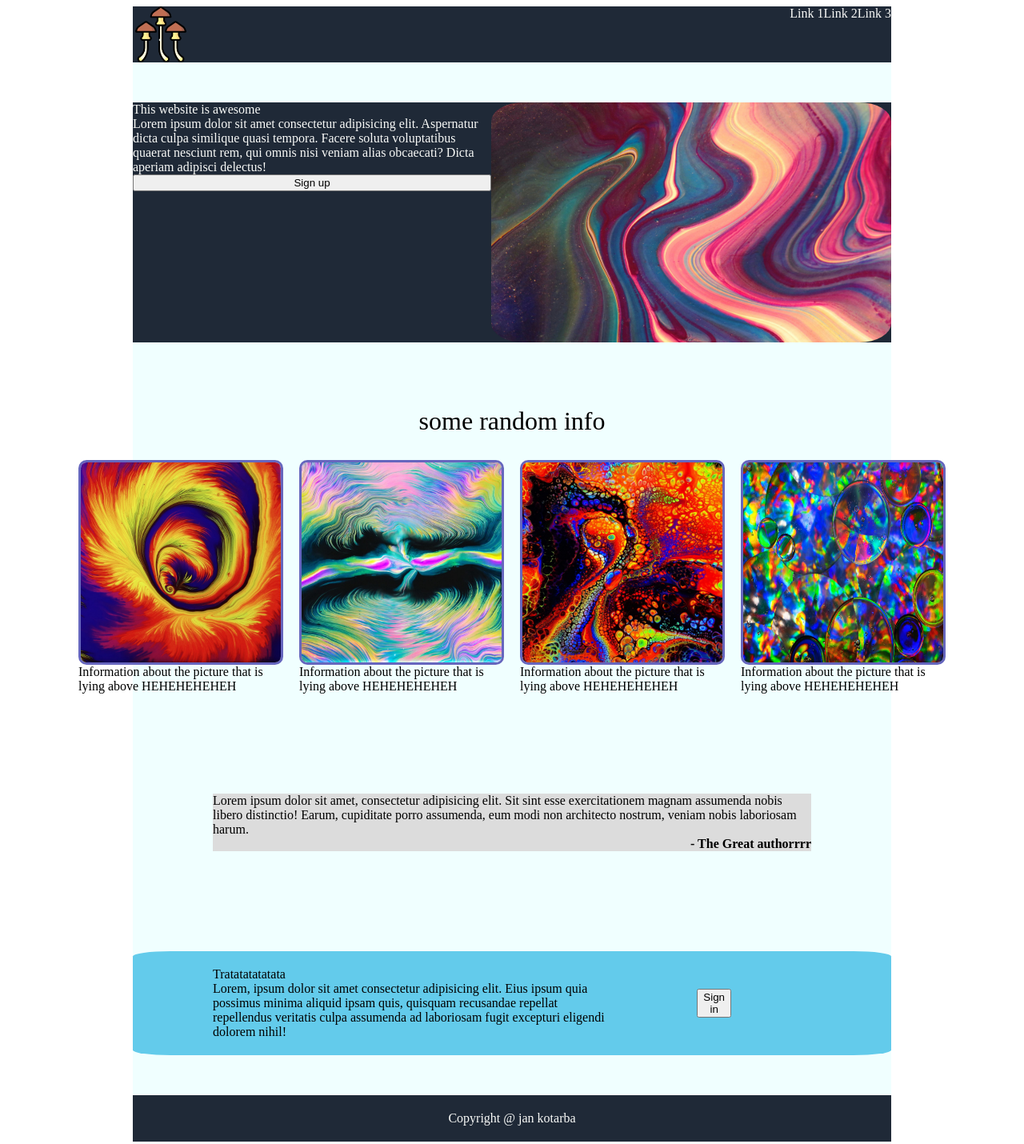
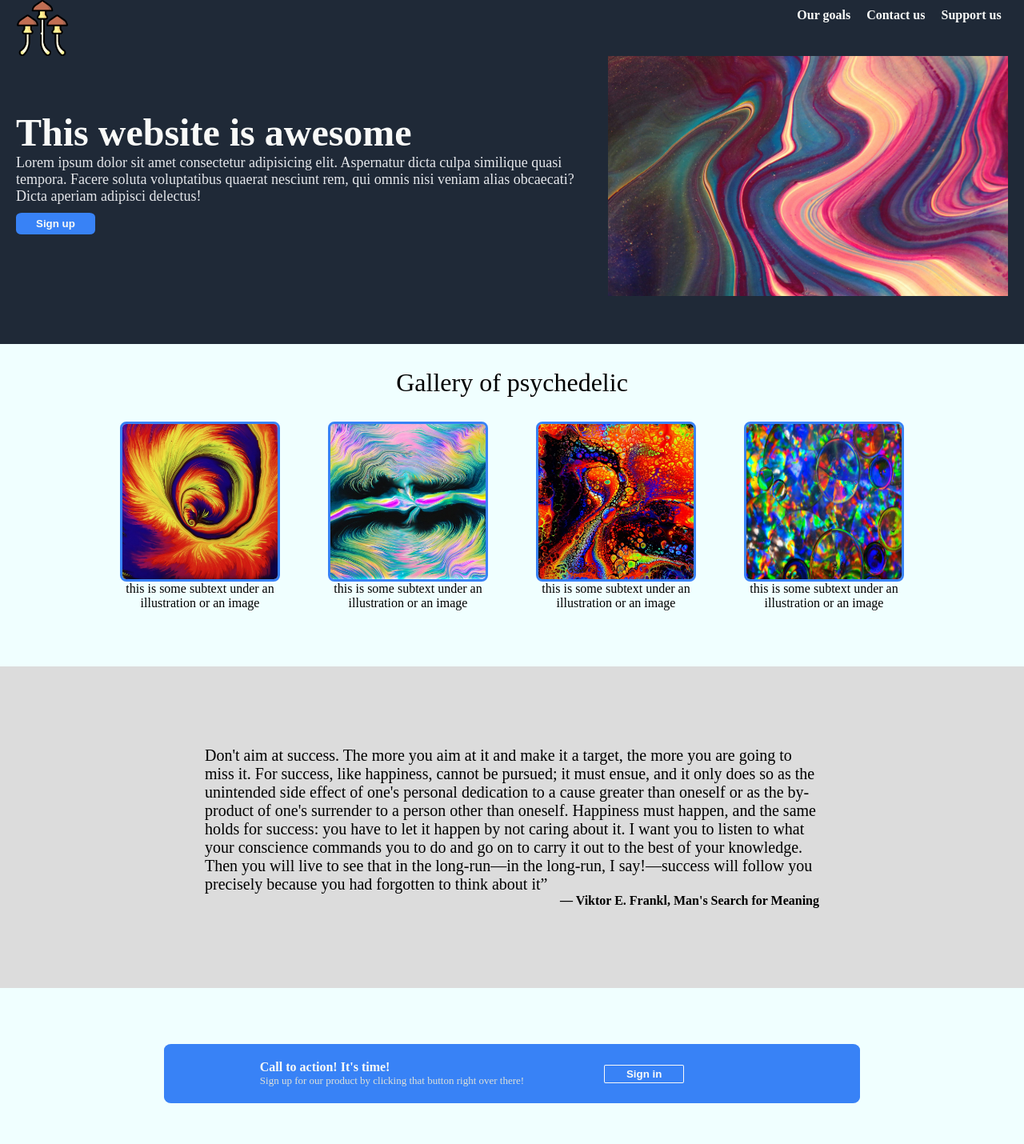
Before and after one commit to J4n3kk/landing_page, a plain HTML site: page index.html in a window 1280 px wide. Shown: the top 1430 px of the page at 80% size. Drawn offline with Linux system fonts and the light colour scheme.

Commit message:
this is the final file, there were couple of cutback on the dynamic layout, but as a first attempt i feel content.

```diff
--- a/index.html
+++ b/index.html
@@ -16,9 +16,9 @@
                     <img class='logo' src="./images/mushroom2.png" alt="mushroom logo">
                 </div>
                 <div class="right">
-                    <div>Link 1</div>
-                    <div>Link 2</div>
-                    <div>Link 3</div>
+                    <div>Our goals</div>
+                    <div>Contact us</div>
+                    <div>Support us</div>
                 </div>
             </div>
 
@@ -42,25 +42,25 @@
 
             <div class="box-2">
                 <div class="top">
-                    some random info
+                    Gallery of psychedelic <Article></Article>
                 </div>
                 <div class="bottom">
 
                     <div>
                     <img src="./images/psychedelic1-box2.jpeg" alt="">
-                    <span>Information about the picture that is lying above HEHEHEHEHEH</span>
+                    <span>this is some subtext under an illustration or an image</span>
                     </div>
                     <div>
                     <img src="./images/psychedelic2-box2.jpeg" alt="">
-                    <span>Information about the picture that is lying above HEHEHEHEHEH</span>
+                    <span>this is some subtext under an illustration or an image</span>
                     </div>
                     <div>
                     <img src="./images/psychedelic3-box2.jpeg" alt="">
-                    <span>Information about the picture that is lying above HEHEHEHEHEH</span>
+                    <span>this is some subtext under an illustration or an image</span>
                     </div>
                     <div>
                     <img src="./images/psychedelic4-box2.jpeg" alt="">
-                    <span>Information about the picture that is lying above HEHEHEHEHEH</span>
+                    <span>this is some subtext under an illustration or an image</span>
                     </div>
 
                 </div>
@@ -71,8 +71,8 @@
 
 
             <div class="box-3">
-                <span class="content">Lorem ipsum dolor sit amet, consectetur adipisicing elit. Sit sint esse exercitationem magnam assumenda nobis libero distinctio! Earum, cupiditate porro assumenda, eum modi non architecto nostrum, veniam nobis laboriosam harum.</span>
-                <span class="author">- The Great authorrrr</span>
+                <span class="content">Don't aim at success. The more you aim at it and make it a target, the more you are going to miss it. For success, like happiness, cannot be pursued; it must ensue, and it only does so as the unintended side effect of one's personal dedication to a cause greater than oneself or as the by-product of one's surrender to a person other than oneself. Happiness must happen, and the same holds for success: you have to let it happen by not caring about it. I want you to listen to what your conscience commands you to do and go on to carry it out to the best of your knowledge. Then you will live to see that in the long-run—in the long-run, I say!—success will follow you precisely because you had forgotten to think about it”</span>
+                <span class="author">― Viktor E. Frankl, Man's Search for Meaning</span>
             </div>
 
 
@@ -82,8 +82,8 @@
             <div class="box-4">
                 <div class="container">
                     <div class="left">
-                        <span>Tratatatatatata</span>
-                        <span>Lorem, ipsum dolor sit amet consectetur adipisicing elit. Eius ipsum quia possimus minima aliquid ipsam quis, quisquam recusandae repellat repellendus veritatis culpa assumenda ad laboriosam fugit excepturi eligendi dolorem nihil!</span>
+                        <span>Call to action! It's time!</span>
+                        <span>Sign up for our product by clicking that button right over there!</span>
                     </div>
                     <div class="right">
                         <button>Sign in</button>
--- a/style.css
+++ b/style.css
@@ -1,6 +1,11 @@
 
 
+* {
+    box-sizing: border-box;
+}
+
 body {
+    margin: 0;
     padding: 0;
     display: flex;
     justify-content: center;
@@ -10,21 +15,71 @@ body {
     display: flex;
     flex-flow: column nowrap;
     background-color: azure;
-    width: 75%;
-    row-gap: 50px;
+    width: 100%;
     padding: 0;
 }
 
 .main div {
     display: flex;
+    justify-content: center;
 }
 
-.header {
-    justify-content: space-between;
+.main .header {
+    justify-content: center;
+    column-gap: 898px;
 }
 
+.header .right div {
+    padding: 10px 10px;
+    font-weight: 550;
+}
+
+
 .box-1 {
-    justify-content: space-between;
+    padding: 0 0% 60px;
+    column-gap: 40px;
+}
+
+.box-1 .left {
+    display: flex;
+    flex-flow: column nowrap;
+    width: 700px;
+}
+
+.box-1 .left div{
+    justify-content: left;
+}
+
+.box-1 .right {
+    width: fit-content;
+}
+
+.box-1 .right img{
+    width: 500px;
+    height: 300px;
+}
+
+.box-1 .left :nth-child(1) {
+    font-size: 48px;
+    font-weight: bold;
+    color: #f9faf8;
+}
+
+.box-1 .left :nth-child(2) {
+    font-size: 18px;
+    color: #e5e7eb;
+}
+
+.box-1 .left button {
+    color: #f9faf8;
+    width: fit-content;
+    padding: 6px 25px;
+    background-color: #3882f6;
+    border: none;
+    border-radius: 7%/20%;
+    font-weight: 600;
+    margin: 10px 0;
+
 }
 
 .box-2{
@@ -40,17 +95,6 @@ body {
     width: 70px;
 }
 
-.box-1 .left {
-    display: flex;
-    flex-flow: column nowrap;
-}
-
-.box-1 .right img{
-    width: 500px;
-    height: 300px;
-    border-radius: 8%;
-}
-
 .box-2 div {
 }
 
@@ -61,23 +105,32 @@ body {
     font-size: xx-large;
 }
 
+.box-2 {
+    margin: 0 20% 70px;
+}
+
 .box-2 .bottom {
     display: flex;
     flex-direction: row nowrap;
-    column-gap: 20px;
+    column-gap:60px;
     justify-content: center;
 }
 
 .box-2 .bottom img {
-    width: 250px;
-    height: 250px;
+    width: 200px;
+    height: 200px;
     border-radius: 4%;
-    border: 3px solid rgb(102, 102, 190);
+    border: 3px solid #3882f6;
 }
 
 .box-2 .bottom div {
     display: flex;
     flex-direction: column;
+    width: 200px;
+}
+
+.box-2 .bottom div span {
+    text-align: center;
 }
 
 .box-4 .left {
@@ -94,22 +147,52 @@ body {
     padding: 20px;
 }
 
+.box-4 {
+
+}
+
 .box-4 .container {
-    background-color: rgb(99, 203, 235);
-    border-radius: 5%;
-    padding: 20px 100px;
+    background-color: #3882f6;
+    border-radius: 1% / 10%;
+    margin: 70px 15%;
+    padding: 20px 120px;
+    color: #f9faf8;
 
 }
 
 .box-4 .container button {
     margin: auto 100px;
+    font-weight: 700;
+    background-color: #3882f6;
+    width: 100px;
+    padding: 3px;
+    border: solid 1.5px;
+    border-color: #f9faf8;
+    color: #f9faf8;
+    border-radius: 2%/10%;
+}
 
+.box-4 .container .left :nth-child(1){
+    color: #f9faf8;
+    font-weight: 700;
+    font-size: medium;
+}
+
+.box-4 .container .left :nth-child(2){
+    color: #dde0d9;
+    font-weight: 200;
+    font-size: small;
 }
 
 .box-3 {
     flex-flow: column nowrap;
-    margin: 75px 100px;
     background-color: gainsboro;
+    padding: 100px 20%;
+}
+
+.box-3 .content {
+    font-size: 20px;
+    font-weight: 100;
 }
 
 .box-3 .author {
```
